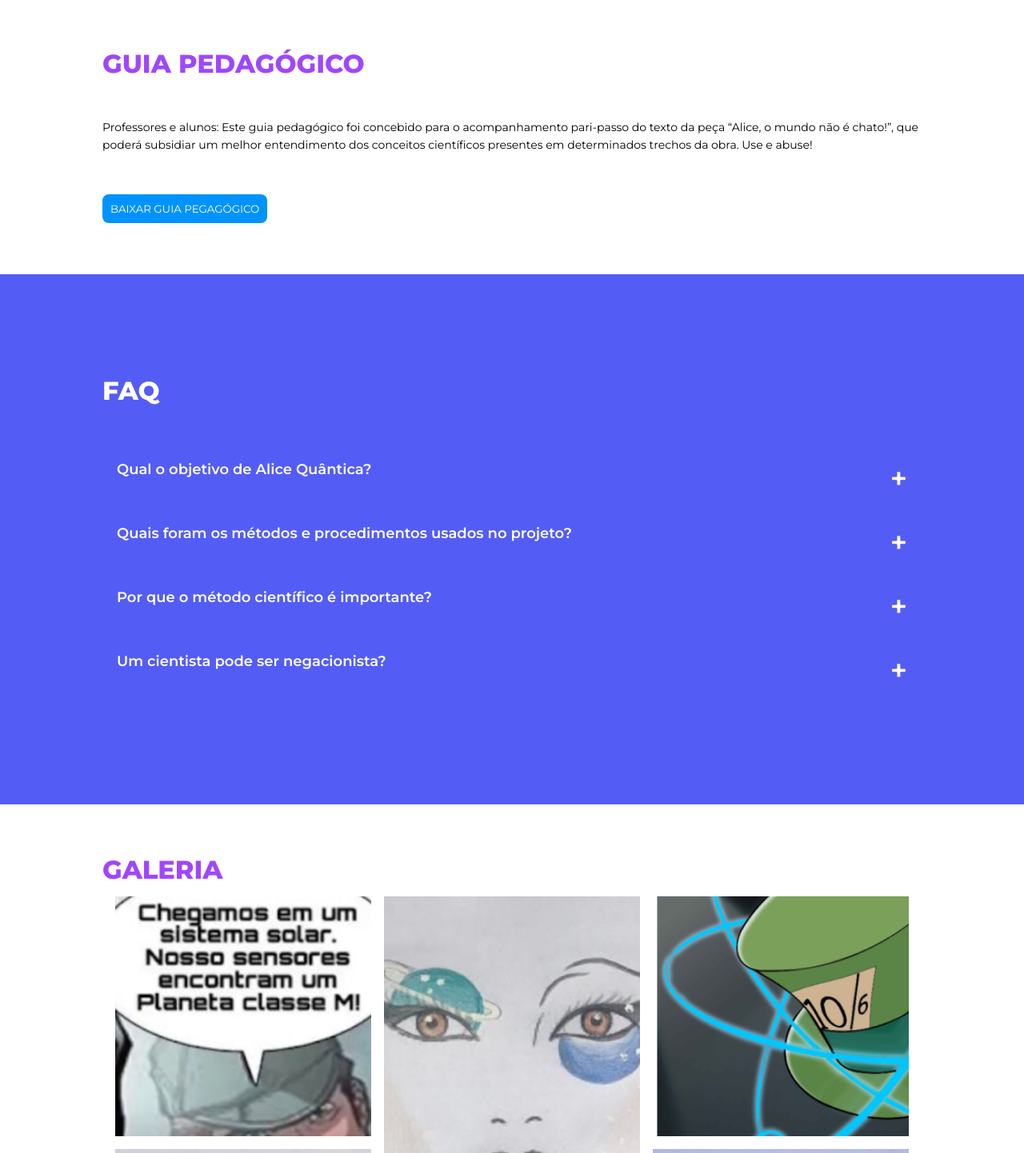
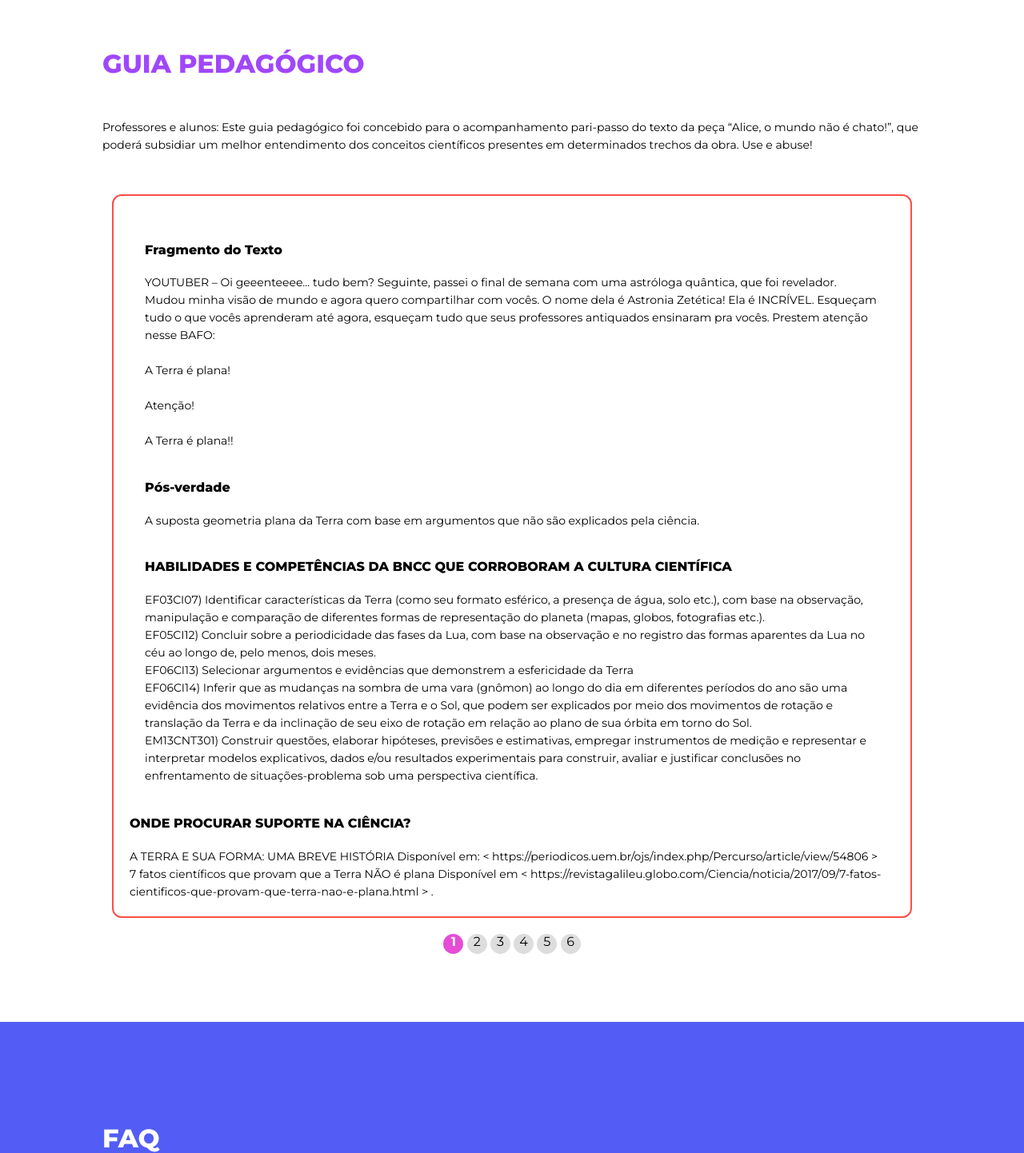
Before and after one commit to tocrossbridge/website-alice-quantica, a PHP site: page / in a window 1280 px wide. Shown: the part 3963-5405 px from the top of the page at 80% size. Run offline with PHP 8.4, Linux system fonts and the light colour scheme.

Commit message:
feat: pedagogical guide - table

```diff
--- a/index.html
+++ b/index.html
@@ -251,7 +251,200 @@
         texto da peça “Alice, o mundo não é chato!”, que poderá subsidiar um melhor entendimento dos
         conceitos científicos presentes em determinados trechos da obra. Use e abuse!
       </p>
-      <button class="pedagogical-guide__btn mt-5">Baixar guia pegagógico</button>
+      <!-- <button class="pedagogical-guide__btn mt-5">Baixar guia pegagógico</button> -->
+
+      <!-- slideshow table -->
+      <div class="slider__container pt-5">
+
+        <!-- 01 -->
+        <div class="slider__div slider--fade">
+          <div class="pedagogical-guide__table">
+            <p class="pedagogical-guide__table__title">Fragmento do Texto</p>
+            <p>
+              YOUTUBER – Oi geeenteeee... tudo bem? Seguinte, passei o final de semana com uma astróloga quântica, que foi revelador. Mudou minha visão de mundo e agora quero compartilhar com vocês. O nome dela é Astronia Zetética! Ela é INCRÍVEL. Esqueçam tudo o que vocês aprenderam até agora, esqueçam tudo que seus professores antiquados ensinaram pra vocês. Prestem atenção nesse BAFO:
+              <br><br>
+              A Terra é plana!
+              <br><br>
+              Atenção!
+              <br><br>
+              A Terra é plana!!
+            </p>
+          </div>
+
+          <div class="pedagogical-guide__table">
+            <p class="pedagogical-guide__table__title">Pós-verdade</p>
+            <p>A suposta geometria plana  da Terra com base em argumentos que não são explicados pela ciência.</p>
+          </div>
+
+          <div class="pedagogical-guide__table">
+            <p class="pedagogical-guide__table__title">HABILIDADES E COMPETÊNCIAS DA BNCC QUE CORROBORAM A CULTURA CIENTÍFICA</p>
+            <p>EF03CI07) Identificar características da Terra (como seu formato esférico, a presença de água, solo etc.), com base na observação, manipulação e comparação de diferentes formas de representação do planeta (mapas, globos, fotografias etc.).</p>
+            <p>EF05CI12) Concluir sobre a periodicidade das fases da Lua, com base na observação e no registro das formas aparentes da Lua no céu ao longo de, pelo menos, dois meses.</p>
+            <p>EF06CI13) Selecionar argumentos e evidências que demonstrem a esfericidade da Terra</p>
+            <p>EF06CI14) Inferir que as mudanças na sombra de uma vara (gnômon) ao longo do dia em diferentes períodos do ano são uma evidência dos movimentos relativos entre a Terra e o Sol, que podem ser explicados por meio dos movimentos de rotação e translação da Terra e da inclinação de seu eixo de rotação em relação ao plano de sua órbita em torno do Sol.</p>
+            <p>EM13CNT301) Construir questões, elaborar hipóteses, previsões e estimativas, empregar instrumentos de medição e representar e interpretar modelos explicativos, dados e/ou resultados experimentais para construir, avaliar e justificar conclusões no enfrentamento de situações-problema sob uma perspectiva científica.</p>
+          </div>
+
+          <div class="pedagogical-guite__table">
+            <p class="pedagogical-guide__table__title">ONDE PROCURAR SUPORTE NA CIÊNCIA?</p>
+            <p>
+              A TERRA E SUA FORMA: UMA BREVE HISTÓRIA
+              Disponível em: < https://periodicos.uem.br/ojs/index.php/Percurso/article/view/54806 >
+            </p>
+            <p>
+              7 fatos científicos que provam que a Terra NÃO é plana
+              Disponível em < https://revistagalileu.globo.com/Ciencia/noticia/2017/09/7-fatos-cientificos-que-provam-que-terra-nao-e-plana.html > .
+            </p>
+          </div>
+        </div>
+
+        <!-- 02 -->
+        <div class="slider__div slider--fade">
+
+          <div class="pedagogical-guite__table">
+            <p class="pedagogical-guide__table__title">FRAGMENTO DO TEXTO</p>
+            <p>
+              OS DOIS
+              <br>
+              - Prova do que, especificamente?
+              <br><br>
+              ALICE (levantando-se)
+              <br>
+              - No meu mundo, uma Youtuber afirma que a Terra é plana e muita gente segue ela!!!!!
+              <br><br>
+              COELHO (orgulhoso)
+              <br>
+              - Um dos nossos!
+              <br><br>
+              ALICE
+              <br>
+              - Que provas de que a Terra não é plana... e de que ela é plana!
+              Quem me convencer, leva minha razão!
+            </p>
+          </div>
+
+          <div class="pedagogical-guite__table">
+            <p class="pedagogical-guide__table__title">HABILIDADES E COMPETÊNCIAS DA BNCC QUE CORROBORAM A CULTURA CIENTÍFICA</p>
+            <p>
+              EF03CI07) Identificar características da Terra (como seu formato esférico, a presença de água, solo etc.), com base na observação, manipulação e comparação de diferentes formas de representação do planeta (mapas, globos, fotografias etc.).
+            </p>
+          </div>
+        </div>
+
+        <!-- 03 -->
+        <div class="slider__div slider--fade">
+          <div class="pedagogical-guite__table">
+            <p class="pedagogical-guide__table__title">FRAGMENTO DO TEXTO</p>
+            <p>
+              COELHO (muito seguro de si)
+              <br>
+              - Será uma honra abrir seus olhos para um novo mundo! Posso iniciar com o velho e ultrapassado exemplo do navio sumir na linha da horizonte.
+              <br><br>
+              CHAPELEIRO
+              <br>
+              - Ah, mas essa eu quero ver!
+              <br><br>
+              COELHO
+              <br>
+              - Verá, velho amigo. Na tela (aparece a imagem do mar e um navio distante), estamos vendo um navio rumando para bem distante. Notem que...
+              <br><br>
+              ALICE
+              <br>
+              - Espere um pouco, eu lembro deste exemplo, o professor de Física nos mostrou o senhor Samuel Rowbotham
+            </p>
+          </div>
+          <div class="pedagogical-guite__table">
+            <p class="pedagogical-guide__table__title">HABILIDADES E COMPETÊNCIAS DA BNCC QUE CORROBORAM A CULTURA CIENTÍFICA</p>
+            <p>EF05CI11) Associar o movimento diário do Sol e das demais estrelas no céu ao movimento de rotação da Terra</p>
+            <p>EM13CNT301) Analisar e utilizar modelos científicos, propostos em diferentes épocas e culturas para avaliar distintas explicações sobre o surgimento e a evolução da vida, da terra e do universo</p>
+            <p>EF03CI07) Identificar características da Terra (como seu formato esférico, a presença de água, solo etc.), com base na observação, manipulação e comparação de diferentes formas de representação do planeta (mapas, globos, fotografias etc.).</p>
+          </div>
+        </div>
+
+        <!-- 04 -->
+        <div class="slider__div slider--fade">
+          <div class="pedagogical-guite__table">
+            <p class="pedagogical-guide__table__title">FRAGMENTO DO TEXTO</p>
+            <p>
+              COELHO
+              <br>
+              <br>
+              - Sim, Altíssima endeusada Partícula! Vamos ao que interessa: Afirmo, não só que a Terra é Plana, mas que meu, Éx-colega do mundo Quântico, cegado pela comodidade, a preguiça, a acomodação...  - Inimigos da verdadeira ciência! – não questionou o que estava ali, na sua frente: UMA CONSPIRAÇÃO GLOBALISTA, com intuído maléficos, demoníacos... subsidiados por seres inimigos da civilização, da família e das pessoas de bem. Vimos a pouco um desfile de velho caquéticos, ridículos, certamente topados ou intoxicados. Vejam bem, tudo que começa termina e tudo que termina começa. Acontece que o término da escuridão da ignorância chegou ao seu ápice! É necessário que uma nova ordem tome conta da civilização humana. Que a mentira que há séculos arrasta esta pobre raça seja extirpada da carne. E nela, a verdade, cobrindo a ferida deixada pela farsa, não só da Terra Plana, mas do heliocentrismo, das vacinas, das...
+            </p>
+          </div>
+          <div class="pedagogical-guite__table">
+            <p class="pedagogical-guide__table__title">PÓS-VERDADE</p>
+            <p>Apropriação de um discurso pós-moderno, colocando em descrédito toda a ciência desenvolvida através dos tempos na busca por vacinas, na explicação científica do movimento celeste, da esfericidade do planeta, dentre outros.</p>
+          </div>
+          <div class="pedagogical-guite__table">
+            <p class="pedagogical-guide__table__title">HABILIDADES E COMPETÊNCIAS DA BNCC QUE CORROBORAM A CULTURA CIENTÍFICA</p>
+            <p>EF06CI13) Selecionar argumentos e evidências que demonstrem a esfericidade da Terra.</p>
+          </div>
+        </div>
+
+        <!-- 05 -->
+        <div class="slider__div slider--fade">
+          <div class="pedagogical-guite__table">
+            <p class="pedagogical-guide__table__title">FRAGMENTO DO TEXTO</p>
+            <p>
+              COELHO
+              <br><br>
+              - Fácil, fácil... “Terra esférica”. Alguns me dirão que a terra e plana porque e’ assim que foi ensinado. Ensinado por quem? Professores que passaram a faculdade fazendo balburdia, plantando canabis no banheiro da reitoria? É isso? – Quem aprenderam de professores que aprenderam de professores... sempre na balburdia, sempre injetando maconha na veia!... “Ah... mas a gennnte viu no cinema que a terra é redonda. A gente viu  “Está Uó” e a gente viu Está trek”... “a terra era redonda!”. “Redonda”? A humanidade assiste Ficção Cientifica e pegam isso como fundamento? Ficção Cientifica? – Desculpe, oh, gran poderosa Rainha Quântica de todo o Universo, mas a ignorância me faz perder a compostura e a...
+            </p>
+          </div>
+          <div class="pedagogical-guite__table">
+            <p class="pedagogical-guide__table__title">PÓS-VERDADE</p>
+            <p>
+              Novamente a apropriação de um discurso pós-moderno, buscando colocar em “check” o papel fundamental do pesquisador, seja ele pesquisador de academia ou mesmo o professor de sala de aula, muito impulsionado por discursos de governantes e inflamado pelas mídias sociais.
+            </p>
+          </div>
+          <div class="pedagogical-guite__table">
+            <p class="pedagogical-guide__table__title">HABILIDADES E COMPETÊNCIAS DA BNCC QUE CORROBORAM A CULTURA CIENTÍFICA</p>
+            <p>EF06CI13) Selecionar argumentos e evidências que demonstrem a esfericidade da Terra.</p>
+          </div>
+        </div>
+
+        <!-- 06 -->
+        <div class="slider__div slider--fade">
+          <div class="pedagogical-guite__table">
+            <p class="pedagogical-guide__table__title">FRAGMENTO DO TEXTO</p>
+            <p>
+              RAINHA BOSÔNICA
+              <br><br>
+              – Não é difícil para a humanidade decidir, de que lado está a razão e o bom senso. Uma humanidade, esclarecida, livre das prisões da mídia manipuladora, das conspirações globalistas, ver, quem tem a verdade ao seu lado. Neste canto (esquerdo), temos essa criatura de chapéu enorme, escondendo seu cérebro minguado, vestido com roupas que mais parece um mendigo, cuja maior feito foi virar cosplay de vilão da DC, o Chapeleiro Maluco. Ao lado de uma menina que deste o último encontro, e já faz cinco anos, ainda não acabou o ensino médio. Do outro, este ser fofo e simpático. Casado com dona Galinha de Ango-lá, com quem todo ano faz a festa da criançada com ovos de chocolate. Em quem acreditar? Preciso responder? A verdade estampada e clara na frente de todos. Não vou emitir meu voto. Vou deixar que a maioria dos seres humanos de bem, decida com seu coração e intelecto. Agora vou me retirar. Está na hora de tomar minha Cloro-Fina! Adeus (retira-se com toda sua pompa. Alice e Chapeleiro estão perplexos
+            </p>
+          </div>
+          <div class="pedagogical-guite__table">
+            <p class="pedagogical-guide__table__title">PÓS-VERDADE</p>
+            <p>
+              Faz-se o papel de grandes influenciadores que, ao invés de pautarem seus discursos na ciência e na pesquisa, se aproveitam de uma pseudociência, criando uma narrativa de que tudo há uma explicação que foge à ciência e que, por ser considerada “nova”, busca elementos que possam trazer à grande massa explicações que em nada tem haver com o mundo real/científico.
+              <br>
+              Este também é um comportamento que remete à Pós-modernidade, com base na fragmentação da narrativa científica.
+            </p>
+          </div>
+          <div class="pedagogical-guite__table">
+            <p class="pedagogical-guide__table__title">HABILIDADES E COMPETÊNCIAS DA BNCC QUE CORROBORAM A CULTURA CIENTÍFICA</p>
+            <p>EF06CI13) Selecionar argumentos e evidências que demonstrem a esfericidade da Terra.</p>
+          </div>
+          <div class="pedagogical-guite__table">
+            <p class="pedagogical-guide__table__title"></p>
+            <p></p>
+          </div>
+        </div>
+
+        <a class="slider__prev" onclick="plusSlides(-1)">&#10094</a>
+        <a class="slider__next" onclick="plusSlides(1)">&#10095</a>
+      </div>
+
+      <div class="text--center">
+        <span class="slider__dot" onclick="currentSlide(1)">1</span>
+        <span class="slider__dot" onclick="currentSlide(2)">2</span>
+        <span class="slider__dot" onclick="currentSlide(3)">3</span>
+        <span class="slider__dot" onclick="currentSlide(4)">4</span>
+        <span class="slider__dot" onclick="currentSlide(5)">5</span>
+        <span class="slider__dot" onclick="currentSlide(6)">6</span>
+      </div>
+
     </div>
 
     <!-- faq -->
--- a/src/css/main.css
+++ b/src/css/main.css
@@ -121,6 +121,8 @@ p{
 .col-md-6{ width: 50%; margin: 2%; }
 .col-md-3{ width: 25%; margin: 2%; }
 
+.text--center{text-align: center;}
+
 .title{
     font-size: 32px;
     font-weight: 800;
@@ -197,6 +199,81 @@ p{
     text-transform: uppercase;
     color: #fff;
     background-color: #0093FE;
+}
+
+/* Pedagogical Guide - Slider */
+.slider__container{
+    max-width: 1000px;
+    margin: auto;
+    position: relative;
+}
+.slider__div{
+    display: none;
+    border: 2px solid #FC4E47;
+    border-radius: 12px;
+    padding: 20px;
+}
+.slider__prev,
+.slider__next{
+    position: absolute;
+    top: 50%;
+    width: auto;
+    margin-top: -22px;
+    padding: 16px;
+    color: white;
+    font-weight: bold;
+    font-size: 18px;
+    transition: 0.6s ease;
+    border-radius: 0 3px 3px 0;
+    user-select: none;
+    cursor: pointer;
+}
+.slider__next{
+    right: 0;
+    border-radius: 3px 0 0 3px;
+}
+.slider__prev:hover, .slider__next:hover {
+    background-color: rgba(0,0,0,0.8);
+  }
+.slider__dot{
+    width: 25px;
+    height: 25px;
+    margin: 2% auto;
+    display: inline-block;
+    border-radius: 50%;
+    text-align: center;
+    background-color: #ddd;
+    transition: background-color 0.6s ease;
+}
+.slider__active, .slider__dot:hover{
+    font-weight: 700;
+    color: #fff;
+    background-color: #E64CD6;
+}
+.slider--fade{
+    -webkit-animation-name: fade;
+    -webkit-animation-duration: 1.5s;
+    animation-name: fade;
+    animation-duration: 1.5s;
+}
+@-webkit-keyframes slider--fade {
+    from {opacity: .4}
+    to {opacity: 1}
+}
+
+@keyframes slider--fade {
+    from {opacity: .4}
+    to {opacity: 1}
+}
+
+/* pedagogical guide - table */
+.pedagogical-guide__table{
+    margin: 1% 2%;
+}
+.pedagogical-guide__table__title{
+    margin: 4% 0 2% 0;
+    font-size: 16px;
+    font-weight: 800;
 }
 
 /* FAQ */
--- a/src/js/main.js
+++ b/src/js/main.js
@@ -45,3 +45,27 @@ $('.partners__carousel').slick({
     },
   ],
 });
+
+// pedagogical guide - slider
+var slideIndex = 1;
+showSlides(slideIndex);
+
+function plusSlides(x){ showSlides(slideIndex += x); }
+function currentSlide(x){ showSlides(slideIndex = x); }
+function showSlides(x){
+
+  var slides = document.getElementsByClassName('slider__div');
+  var dots = document.getElementsByClassName('slider__dot');
+  console.log(dots)
+
+  if(x > slides.length) { slideIndex = 1 }
+  if(x < 1) { slideIndex = slides.length }
+
+  for(var i = 0; i < slides.length; i++){ slides[i].style.display = 'none'; }
+  for(var i = 0; i < dots.length; i++){
+    dots[i].className = dots[i].className.replace(' slider__active', '');
+  }
+
+  slides[slideIndex-1].style.display = 'block';
+  dots[slideIndex-1].className += ' slider__active';
+}
```
